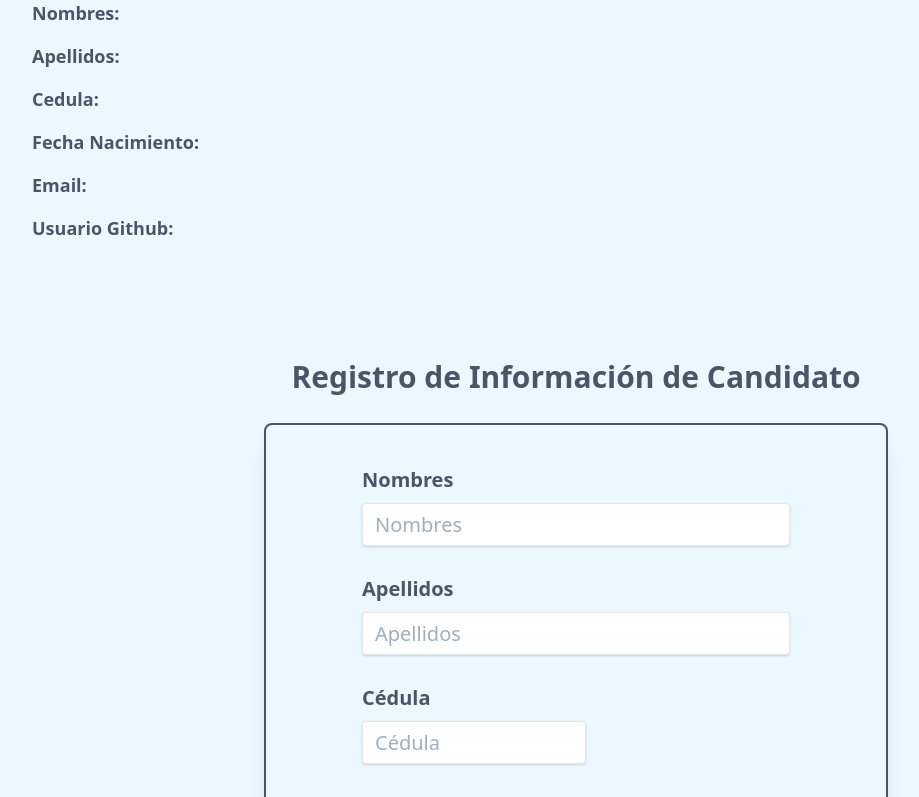
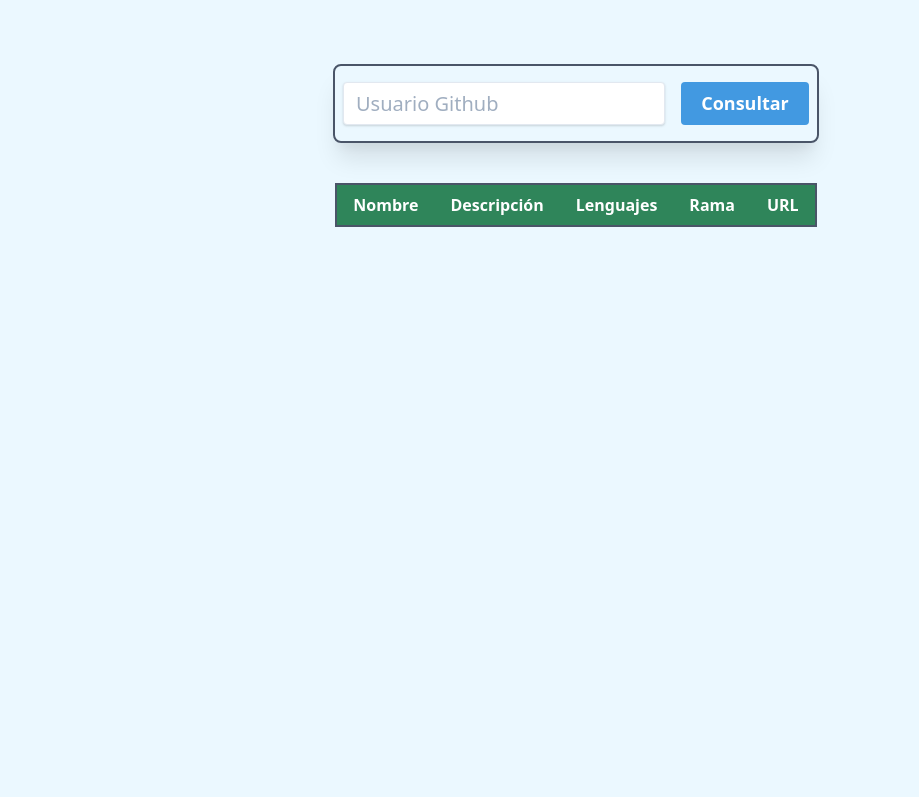
Before and after one commit to dago-ramirez/prueba-tecnica-academia-geek, a React (Create React App) app: page / in a window 1280 px wide. Shown: the top 797 px of the page, without its empty margins (64-983 px from the left). Built offline with nearby package versions, Linux system fonts and the light colour scheme.

Commit message:
Se avanza hasta la visualización de todos los repositorios en la tabla

```diff
--- a/src/App.js
+++ b/src/App.js
@@ -1,7 +1,8 @@
 import React, { createContext, useState } from 'react';
 import { CookiesProvider } from 'react-cookie';
-import Header from './components/Header';
-import Registro from './components/Registro';
+// import Header from './components/Header';
+// import Registro from './components/Registro';
+import Repositorios from './components/Repositorios';
 
 export const DataContext = createContext(null);
 
@@ -12,8 +13,9 @@ function App() {
     <div className="App">
       <CookiesProvider >
         <DataContext.Provider value={{ data, setData }} >
-          <Header />
-          <Registro />
+          {/* <Header />
+          <Registro /> */}
+          <Repositorios />
         </DataContext.Provider>
       </CookiesProvider>
     </div>
--- a/src/components/Header.jsx
+++ b/src/components/Header.jsx
@@ -17,7 +17,7 @@ export default function Header() {
         return <div key={item} className="flex flex-col sm:flex-row mx-4 md:mx-24 mb-4" >
                     <p className="text-lg text-gray-700 font-bold mr-1" >{key}: </p>
                     <p className="text-lg text-gray-700" >{data[item]}</p>
-                </div>
+               </div>
     });
     return (
         <>
--- a/src/components/Registro.jsx
+++ b/src/components/Registro.jsx
@@ -28,7 +28,7 @@ export default function Registro() {
 
     return (
         <div className='flex flex-col items-center justify-center mx-4' >
-            <h1 className="text-2xl sm:text-3xl text-center text-gray-700 mt-24 mb-6 font-bold w-full sm:w-4/6 md:w-3/6" >Registro de Información de Candidato</h1>
+            <h1 className="text-2xl sm:text-3xl text-center text-gray-700 mt-16 mb-6 font-bold w-full sm:w-4/6 md:w-3/6" >Registro de Información de Candidato</h1>
             <form id="my-form" onSubmit={sendData} className='w-full sm:w-4/6 md:w-3/6 mb-24 flex flex-col shadow-xl border-2 border-gray-700 rounded-lg' >
                 <div className="mb-4 mx-6 lg:mx-24 mt-10">
                     <label className="block text-gray-700 text-lg sm:text-xl font-bold mb-2" htmlFor="nombres">
--- /dev/null
+++ b/src/components/Repositorios.jsx
@@ -0,0 +1,66 @@
+import React, { useState } from 'react';
+
+export default function Repositorios() {
+    const url = 'https://api.github.com/users';
+    const client_id = 'Iv1.5ee9071e82a90ab4';
+    const client_secret = '52d18d59c5e0985c751ffe88531ca0bd65f7f151';
+    const [user, setUser] = useState('');
+    // const [info, setInfo] = useState({});
+    const [repos, setRepos] = useState([]);
+
+    const handleInputChange = (event) => {
+        setUser(event.target.value);
+    };
+
+    const getUser = async (user) => {
+        let response = await fetch(`${url}/${user}?client_id=${client_id}&client_secret=${client_secret}`);
+        let profile = await response.json();
+
+        let reposResponse = await fetch(`${url}/${user}/repos?client_id=${client_id}&client_secret=${client_secret}`);
+        let repos = await reposResponse.json();
+        return { profile, repos };
+    };
+
+    const checkRepo = (event) => {
+        event.preventDefault();
+        getUser(user).then(res => {
+            // setInfo(res.profile);
+            setRepos(res.repos);
+        });
+    };
+
+    const repoInfo = repos.map((repo, i) => {
+
+        return <tr key={repo.name} className={i % 2 === 0 ? 'bg-green-200' : 'bg-green-300'} >
+            <td className="border px-4 py-2">{repo.name}</td>
+            <td className="border px-4 py-2">{repo['description']}</td>
+            <td className="border px-4 py-2">{repo['language']}</td>
+            <td className="border px-4 py-2">{repo['default_branch']}</td>
+            <td className="border px-4 py-2">{repo['git_url']}</td>
+        </tr>
+    })
+
+    console.log(repoInfo)
+    return (
+        <div className='flex flex-col items-center justify-center mx-4 my-16'>
+            <form id="my-form" onSubmit={checkRepo} className='mb-10 flex flex-col sm:flex-row shadow-xl border-2 border-gray-700 rounded-lg py-4' >
+                <input id="usuario-github" name="usuario-github" type="text" value={user} onChange={handleInputChange} className="shadow appearance-none border rounded  py-2 px-3 mb-2 md:mb-0 mx-2 text-gray-700 text-lg sm:text-xl leading-tight focus:outline-none focus:shadow-outline" placeholder="Usuario Github" required />
+                <input id="consultar" className="w-32 bg-blue-500 hover:bg-blue-700 text-white text-lg font-bold py-2 px-4 mx-2 rounded focus:outline-none focus:shadow-outline cursor-pointer" type="submit" value="Consultar" />
+            </form>
+            <table className="table-fixed border-2 border-gray-700">
+                <thead className="border-b-2 border-gray-700 bg-green-700">
+                    <tr>
+                        <th className="w-auto px-4 py-2 text-white">Nombre</th>
+                        <th className="w-auto px-4 py-2 text-white">Descripción</th>
+                        <th className="w-auto px-4 py-2 text-white">Lenguajes</th>
+                        <th className="w-auto px-4 py-2 text-white">Rama</th>
+                        <th className="w-auto px-4 py-2 text-white">URL</th>
+                    </tr>
+                </thead>
+                <tbody>
+                    {repoInfo}
+                </tbody>
+            </table>
+        </div>
+    );
+}
```
